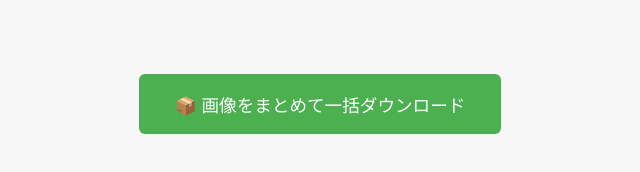
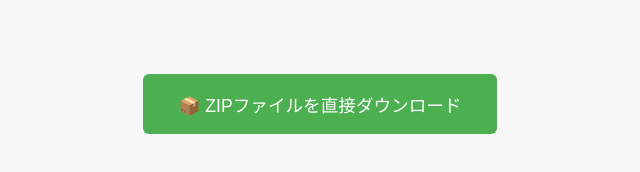
Before and after one commit to konnai36/keyaki-gallery, a plain HTML site: page index.html in a window 1280 px wide. Shown: the part 6606-6778 px from the top of the page, 320-960 px from the left. Drawn offline with Linux system fonts and the light colour scheme.

Commit message:
更新: 画像ダウンロードボタンとマップページ追加

```diff
--- a/index.html
+++ b/index.html
@@ -504,8 +504,8 @@
 
     </div>
     <div class="download-wrapper">
-        <a href="images/photos.zip" download class="download-button">
-            📦 画像をまとめて一括ダウンロード
+        <a href="https://drive.google.com/uc?export=download&id=1ZTIIMQkf0w7aVkOyCiPQE7I-U8wxzhJc" class="download-button">
+            📦 ZIPファイルを直接ダウンロード
         </a>
     </div>
 </body>
```
